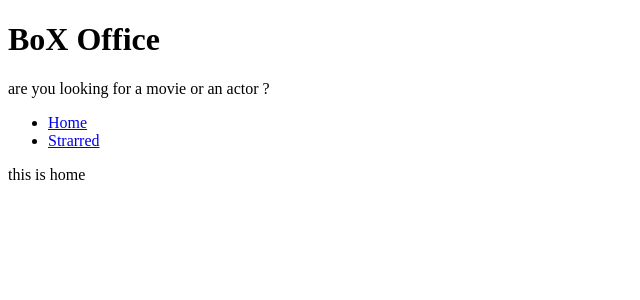
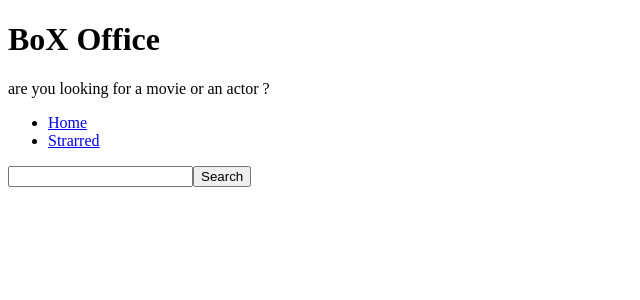
Before and after one commit to neekk14/box-office, a React (Create React App) app: page / in a window 1280 px wide. Shown: the top 300 px of the page, without its empty margins (0-640 px from the left). Built offline with nearby package versions, Linux system fonts and the light colour scheme.

Commit message:
create input and fetch from the tvmaze api

```diff
--- a/src/pages/Home.jsx
+++ b/src/pages/Home.jsx
@@ -1,8 +1,39 @@
-import React from 'react';
+import React, { useState } from 'react';
 import MainPageLayout from '../components/MainPageLayout';
 
 const Home = () => {
-  return <MainPageLayout>this is home</MainPageLayout>;
+  const [input, setInput] = useState('');
+
+  const onSearch = () => {
+    // https://api.tvmaze.com/search/shows?q=mens
+    fetch('https://api.tvmaze.com/search/shows?q=mens')
+      .then(r => r.json())
+      .then(result => {
+        console.log(result);
+      });
+  };
+  const onInputChange = ev => {
+    setInput(ev.target.value);
+  };
+
+  const onKeyDown = ev => {
+    if (ev.keyCode === 13) {
+      onSearch();
+    }
+  };
+  return (
+    <MainPageLayout>
+      <input
+        type="text"
+        onChange={onInputChange}
+        onKeyDown={onKeyDown}
+        value={input}
+      />
+      <button type="button" onClick={onSearch}>
+        Search
+      </button>
+    </MainPageLayout>
+  );
 };
 
 export default Home;
```
Also changed, not shown: 1 other file (tests, documents, lock files or other folders).
